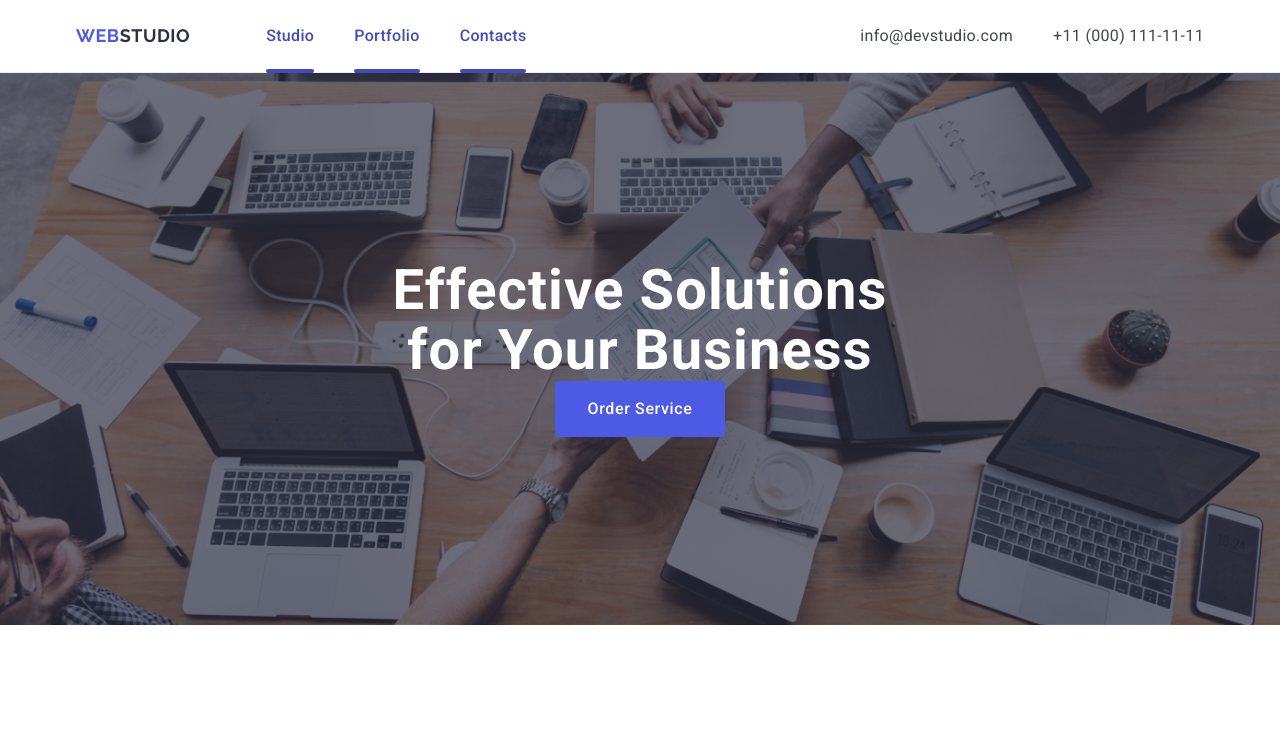
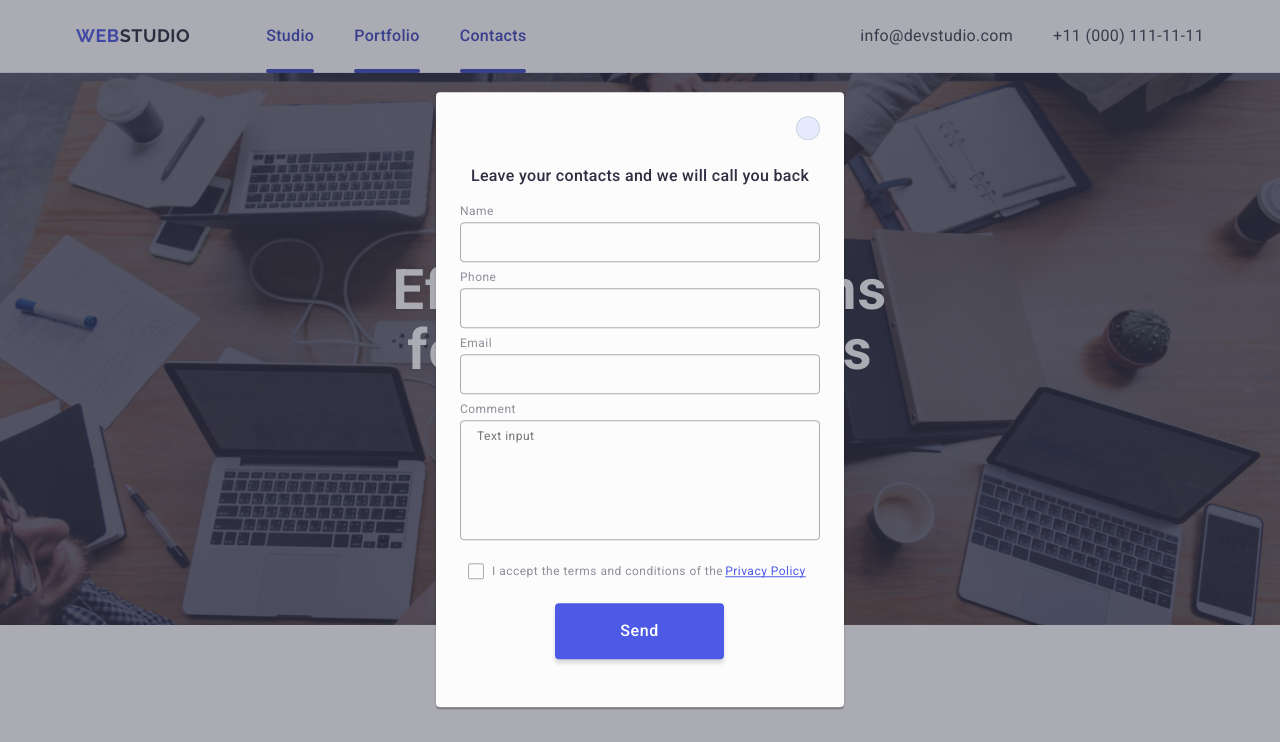
Before and after one commit to Heorhii99/goit-markup-hw-05, a plain HTML site: page index.html in a window 1280 px wide. Shown: the top 742 px of the page. Drawn offline with nearby package versions, Linux system fonts and the light colour scheme.

Commit message:
Add files via upload

```diff
--- a/css/styles.css
+++ b/css/styles.css
@@ -453,3 +453,279 @@ footer .medien-icons-link:focus {
   .logo-studio-footer {
   color: #f4f4fd;
 }
+.text-subscribe {
+  font-weight: 500;
+  font-size: 16px;
+  line-height: 1.5;
+  letter-spacing: 0.02em;
+  color: #fff;
+  margin-bottom: 16px;
+  margin-left: 80px;
+}
+
+.footer-subscribe {
+  display: flex;
+  align-items: center;
+  justify-content: center;
+  justify-content: space-between;
+  width: 453px;
+  margin-left: 80px;
+  gap: 24px;}
+
+.footer-input {
+  border: 1px solid #fff;
+  border-radius: 4px;
+  width: 264px;
+  height: 40px;
+  background-color: transparent;
+  font-weight: 400;
+  font-size: 12px;
+  line-height: 2;
+  letter-spacing: 0.04em;
+  color: #fff;
+  box-shadow: 0px 4px 4px rgba(0, 0, 0, 0.15);
+  padding-top: 8px;
+  padding-bottom: 8px;
+  padding-left: 16px;
+  margin-right: 24px;
+}
+
+.button-footer {
+  display: flex;
+  align-items: center;
+  justify-content: center;
+  cursor: pointer;
+  border: none;
+  font-weight: 500;
+  font-size: 16px;
+  line-height: 1.5;
+  letter-spacing: 0.04em;
+  color: #fff;
+  border-radius: 4px;
+  background: #4d5ae5;
+  min-width: 165px;
+  gap: 16px;
+  padding: 8px 24px;
+}
+
+.footer-svg {
+  fill: #fff;
+  margin-left: 16px;
+
+}
+
+
+
+.backdrop {
+  position: fixed;
+  width: 100%;
+  height: 100%;
+  left: 0;
+  top: 0;
+  opacity: 0;
+  background: rgba(46, 47, 66, 0.4);
+  transition: opacity 250ms cubic-bezier(0.4, 0, 0.2, 1), visibility 250ms cubic-bezier(0.4, 0, 0.2, 1);
+  visibility: hidden;
+  pointer-events: none;
+}
+
+.is-open {
+  opacity: 1;
+  visibility: visible;
+  pointer-events: auto;
+}
+
+.modal {
+  position: absolute;
+  width: 408px;
+  min-height: 584px;
+  background: #fcfcfc;
+  border-radius: 4px;
+  padding: 72px 24px 24px 24px;
+  top: 50%;
+  left: 50%;
+  transform: translate(-50%, -50%) scale(1);
+  transition: transform 250ms cubic-bezier(0.4, 0, 0.2, 1);
+  box-shadow: 0px 1px 1px rgba(0, 0, 0, 0.14),
+      0px 1px 3px rgba(0, 0, 0, 0.12),
+      0px 2px 1px rgba(0, 0, 0, 0.2);
+}
+
+.modal-btn {
+  position: absolute;
+  padding: 0;
+  top: 24px;
+  right: 24px;
+  width: 24px;
+  height: 24px;
+  border-radius: 50%;
+  cursor: pointer;
+  border: 1px solid rgba(0, 0, 0, 0.1);
+  background-color: #e7e9fc;
+  display: flex;
+  justify-content: center;
+  align-items: center;
+  transition: background-color 250ms cubic-bezier(0.4, 0, 0.2, 1), border 250ms cubic-bezier(0.4, 0, 0.2, 1);
+}
+
+.modal-btn:hover,
+.modal-btn:focus {
+  background-color: #404bbf;
+  border: none;
+}
+
+.modal-btn:hover>.modal-svg,
+.modal-btn:focus>.modal-svg {
+  fill: #FFFFFF;
+}
+
+.modal-svg {
+  transition: fill 250ms cubic-bezier(0.4, 0, 0.2, 1);
+}
+
+.modal-title {font-weight: 500;
+  font-size: 16px;
+  line-height: 1.5;
+  letter-spacing: 0.02em;
+  text-align: center;
+  color: #2e2f42;
+  margin-bottom: 16px;}
+
+  .modal-box {
+    position: relative;
+}
+
+.modal-input {
+    width: 100%;
+    border: 1px solid rgba(46, 47, 66, 0.4);
+    border-radius: 4px;
+    height: 40px;
+    background-color: transparent;
+    padding-left: 38px;
+    outline: transparent;
+    transition: border-color 250ms cubic-bezier(0.4, 0, 0.2, 1);
+    line-height: 1.17;
+}
+
+.modal-input:focus {
+    border-color: #4d5ae5;
+}
+
+.modal-input:focus+.modal-icon {
+    fill: #4d5ae5;
+}
+
+.modal-box-wrap {
+    margin-bottom: 8px;
+}
+
+.modal-box-policy {
+    margin-bottom: 24px;
+}
+
+.modal-box-text {
+    margin-bottom: 16px;
+}
+
+.modal-label {
+    display: block;
+    font-weight: 400;
+    font-size: 12px;
+    letter-spacing: 0.04em;
+    color: #8e8f99;
+    line-height: 1.17;
+    margin-bottom: 4px;
+}
+
+.modal-icon {
+    position: absolute;
+    left: 16px;
+    top: 50%;
+    transform: translateY(-50%);
+    transition: fill 250ms cubic-bezier(0.4, 0, 0.2, 1);
+}
+.text-input {
+  width: 100%;
+  font-size: 12px;
+  letter-spacing: 0.04em;
+  border: 1px solid rgba(46, 47, 66, 0.4);
+  border-radius: 4px;
+  height: 120px;
+  background-color: transparent;
+  outline: transparent;
+  transition: border-color 250ms cubic-bezier(0.4, 0, 0.2, 1);
+  resize: none;
+  padding: 8px 16px;
+  line-height: 1.17;
+  color: rgba(46, 47, 66, 0.4);
+}
+
+.modal-checkbox {
+  margin-bottom: 24px;
+}
+
+.text-input:focus {
+  border-color: #4d5ae5;
+}
+
+.text-check {
+  font-size: 12px;
+  line-height: 1.17;
+  letter-spacing: 0.04em;
+  color: #8e8f99;
+  align-items: center;
+  margin: 8px;
+  white-space: nowrap;
+}
+
+.fake-button {
+  transition: background-color 250ms cubic-bezier(0.4, 0, 0.2, 1), border 250ms cubic-bezier(0.4, 0, 0.2, 1), fill 250ms cubic-bezier(0.4, 0, 0.2, 1);
+  display: inline-flex;
+  width: 16px;
+  height: 16px;
+  border-radius: 2px;
+  border: 1px solid rgba(46, 47, 66, 0.4);
+  margin-right: 8px;
+  align-items: center;
+  justify-content: center;
+  fill: transparent;
+}
+
+.modal-checkbox:checked+.text-check>.fake-button {
+  background-color: #404BBF;
+  border: none;
+  fill: #f4f4fd;
+}
+
+.policy-link {
+  line-height: 1.33;
+  text-decoration: underline;
+  text-decoration-skip-ink: none;
+  color: #4d5ae5;
+  padding-left: 2px;
+}
+
+.button-send {
+  border-radius: 4px;
+  display: block;
+  align-items: center;
+  justify-content: center;
+  min-width: 169px;
+  height: 56px;
+  box-shadow: 0 4px 4px 0 rgba(0, 0, 0, 0.15);
+  background-color: #4d5ae5;
+  font-weight: 500;
+  cursor: pointer;
+  font-size: 16px;
+  border: none;
+  line-height: 1.5;
+  letter-spacing: 0.04em;
+  color: #fff;
+  margin: 24px 96px 24px 95px;
+  transition: background-color 250ms cubic-bezier(0.4, 0, 0.2, 1);
+}
+
+.modal-btn:hover,
+.modal-btn:focus {
+  background-color: #404bbf;
+}
```
